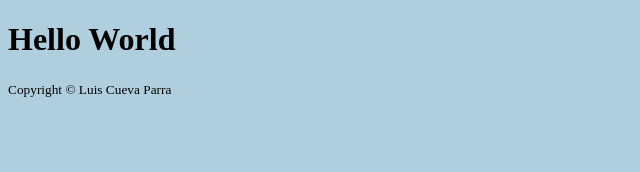
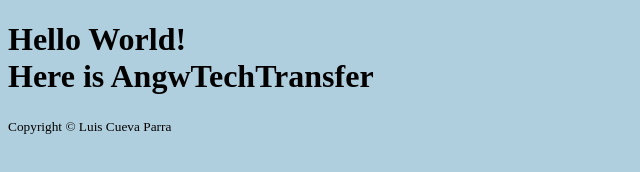
Before and after one commit to angwtechtransfer/angwtechtransfer_Site, a plain HTML site: page index.html in a window 1280 px wide. Shown: the whole page, without its empty margins (0-640 px from the left). Drawn offline with Linux system fonts and the light colour scheme.

Commit message:
Update index.html

```diff
--- a/index.html
+++ b/index.html
@@ -4,7 +4,7 @@
     </head>
     <body style="background-color: #B0CFDE;">
         <header>
-<h1>Hello World</h1>
+<h1>Hello World!<br>Here is AngwTechTransfer</h1>
         </header>
         <nav>
         </nav>
```
